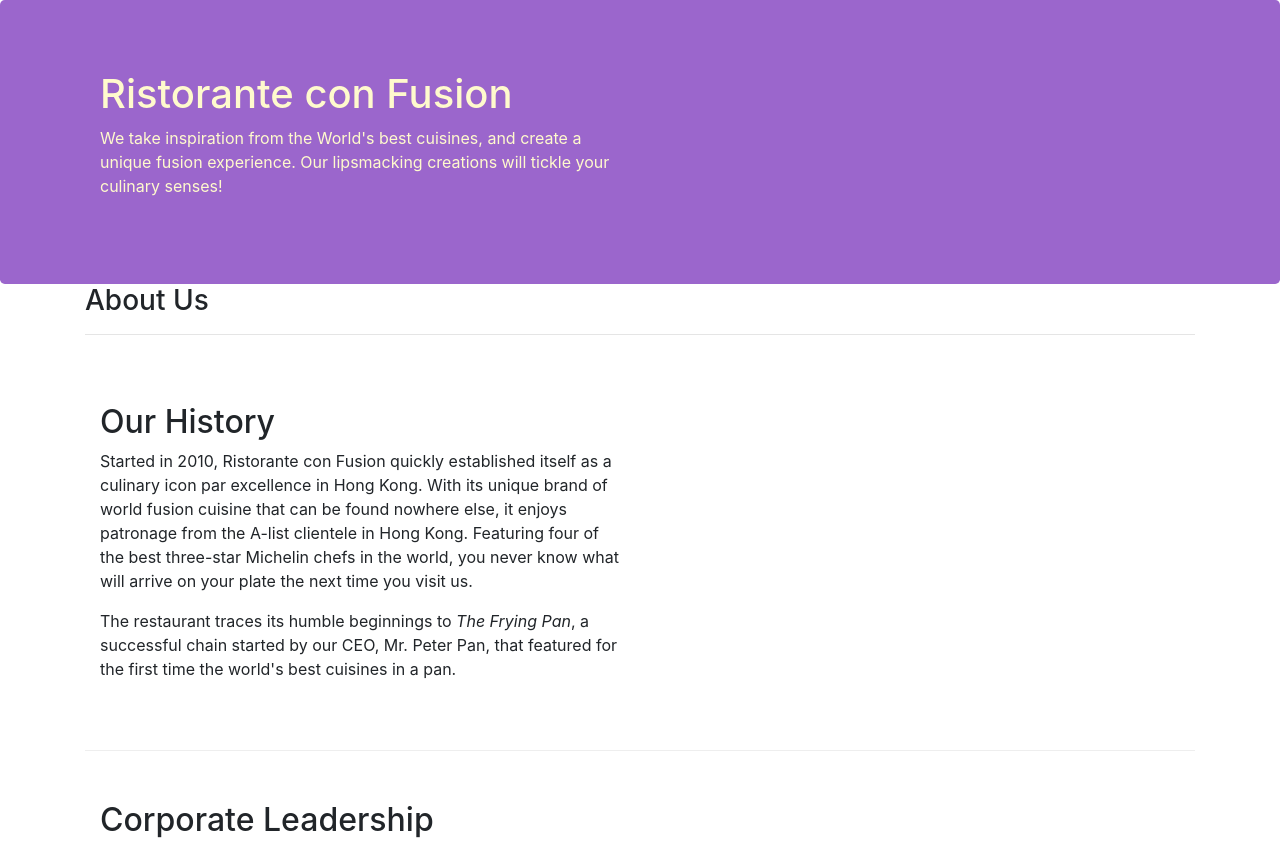
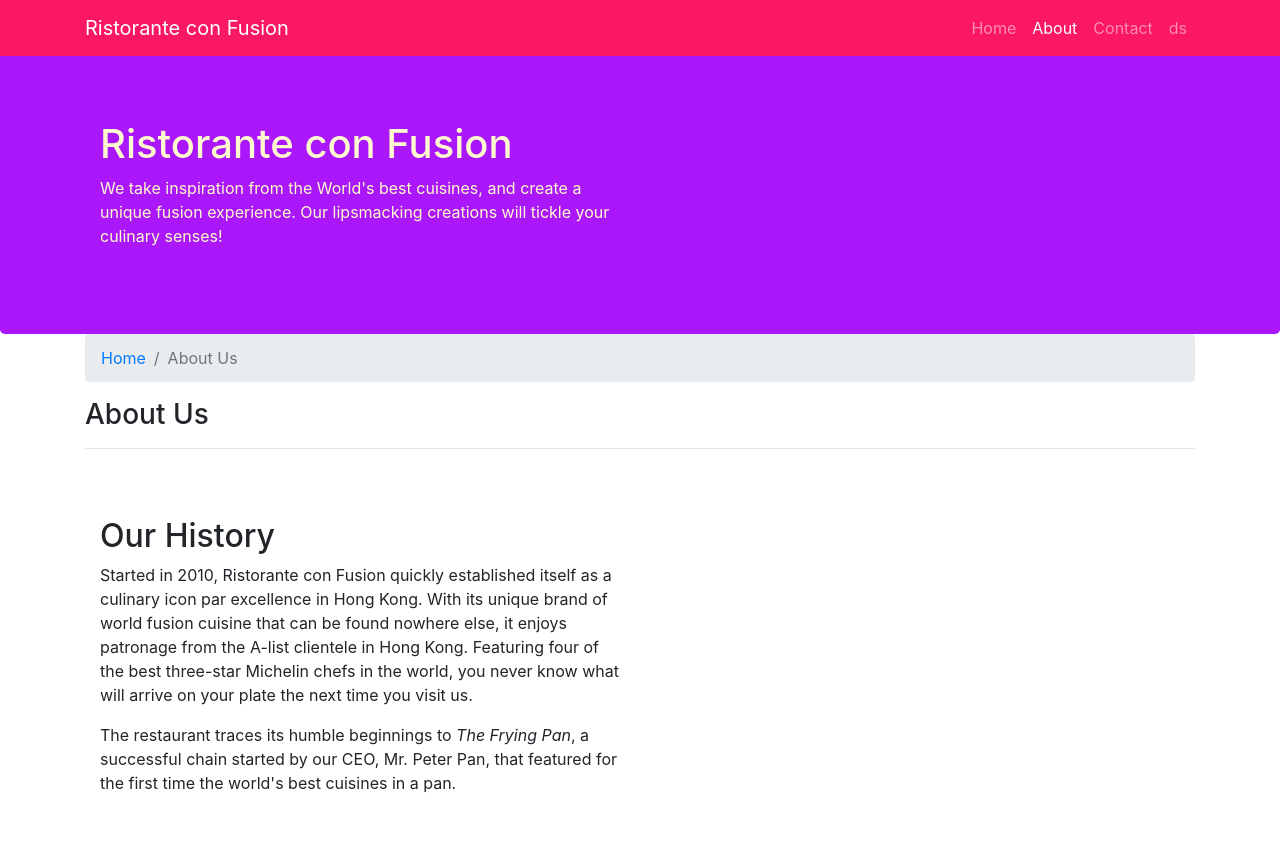
Before and after one commit to Athar-ali-siddiqui/module1-bt, a website: page conFusion/aboutus.html in a window 1280 px wide. Shown: the top 842 px of the page. Drawn offline with nearby package versions, Linux system fonts and the light colour scheme.

Commit message:
navbar & breadcrumb

```diff
--- a/conFusion/aboutus.html
+++ b/conFusion/aboutus.html
@@ -7,16 +7,34 @@
       href="node_modules/bootstrap/dist/css/bootstrap.min.css"
     />
     <link rel="stylesheet" href="css/style.css" />
-    <!-- <link
-      rel="stylesheet"
-      href="https://maxcdn.bootstrapcdn.com/bootstrap/4.5.0/css/bootstrap.min.css"
-    />
-    <script src="https://ajax.googleapis.com/ajax/libs/jquery/3.5.1/jquery.min.js"></script>
-    <script src="https://cdnjs.cloudflare.com/ajax/libs/popper.js/1.16.0/umd/popper.min.js"></script>
-    <script src="https://maxcdn.bootstrapcdn.com/bootstrap/4.5.0/js/bootstrap.min.js"></script> -->
   </head>
 
   <body>
+    <nav class="navbar navbar-dark navbar-expand-sm fixed-top">
+      <div class="container">
+        <a href="#" class="navbar-brand">Ristorante con Fusion </a>
+        <button
+          class="navbar-toggler ml-auto"
+          type="button"
+          data-toggle="collapse"
+          data-target="#navbar"
+        >
+          <span class="navbar-toggler-icon"></span>
+        </button>
+        <div class="collapse navbar-collapse" id="navbar">
+          <ul class="navbar-nav ml-auto">
+            <li class="nav-item">
+              <a href="./index.html" class="nav-link">Home</a>
+            </li>
+            <li class="nav-item active">
+              <a href="#" class="nav-link">About</a>
+            </li>
+            <li class="nav-item"><a href="#" class="nav-link">Contact</a></li>
+            <li class="nav-item"><a href="#" class="nav-link">ds</a></li>
+          </ul>
+        </div>
+      </div>
+    </nav>
     <header class="jumbotron">
       <div class="container">
         <div class="row row-header">
@@ -34,8 +52,14 @@
     </header>
 
     <div class="container">
-      <div>
-        <div>
+      <div class="row">
+        <div class="col-12">
+          <ol class="breadcrumb">
+            <li class="breadcrumb-item"><a href="./index.html">Home</a></li>
+            <li class="breadcrumb-item active">About Us</li>
+          </ol>
+        </div>
+        <div class="col-12">
           <h3>About Us</h3>
           <hr />
         </div>
@@ -117,7 +141,7 @@
           <div class="col-4 offset-1 col-sm-2">
             <h5>Links</h5>
             <ul class="list-unstyled">
-              <li><a href="#">Home</a></li>
+              <li><a href="./index.html">Home</a></li>
               <li><a href="#">About</a></li>
               <li><a href="#">Menu</a></li>
               <li><a href="#">Contact</a></li>
--- a/conFusion/css/style.css
+++ b/conFusion/css/style.css
@@ -15,15 +15,22 @@
 .footer {
   margin: 0px auto;
   padding: 20px 0px;
-  background-color: rgb(231, 189, 231);
+  background-color: #a75ca5;
 }
 .jumbotron {
   margin: 0px auto;
   padding: 70px 30px;
-  background-color: rgb(155, 102, 204);
+  background-color: #a917fa;
   color: lemonchiffon;
 }
 address {
   font-size: 80%;
   color: black;
 }
+body {
+  padding: 50px 0px 0px 0px;
+  z-index: 0;
+}
+.navbar-dark {
+  background-color: #fa1766;
+}
```
Also changed, not shown: conFusion/index.html (+26 -1 lines).
